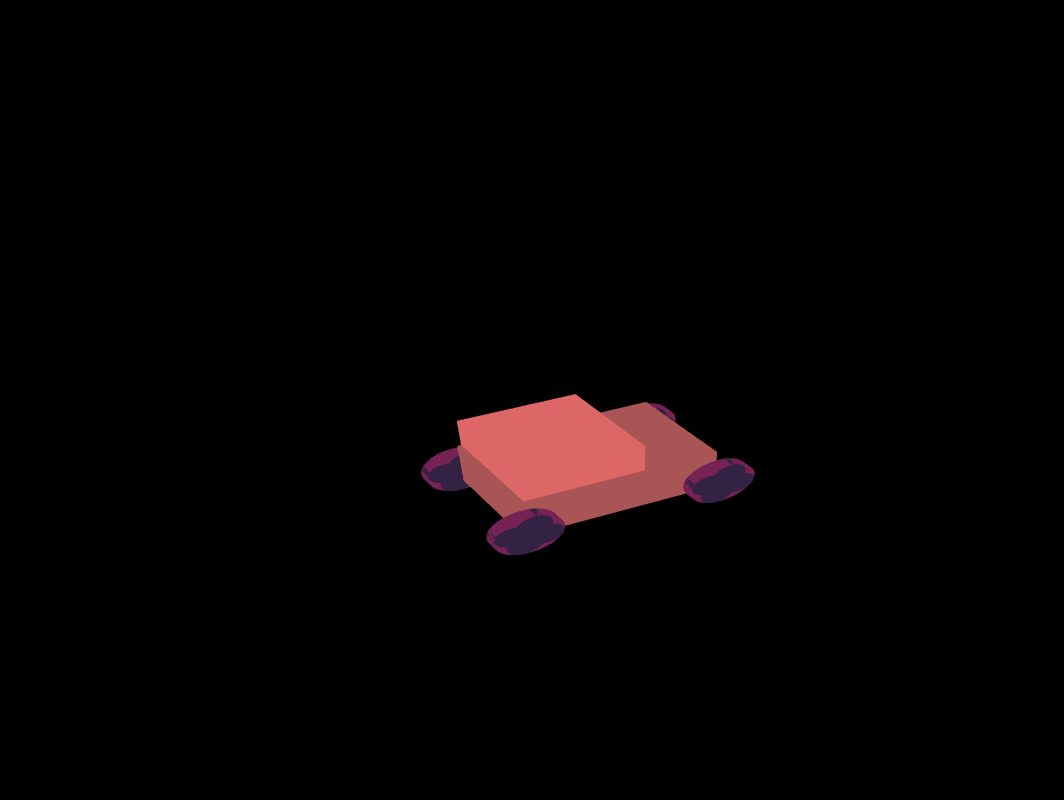
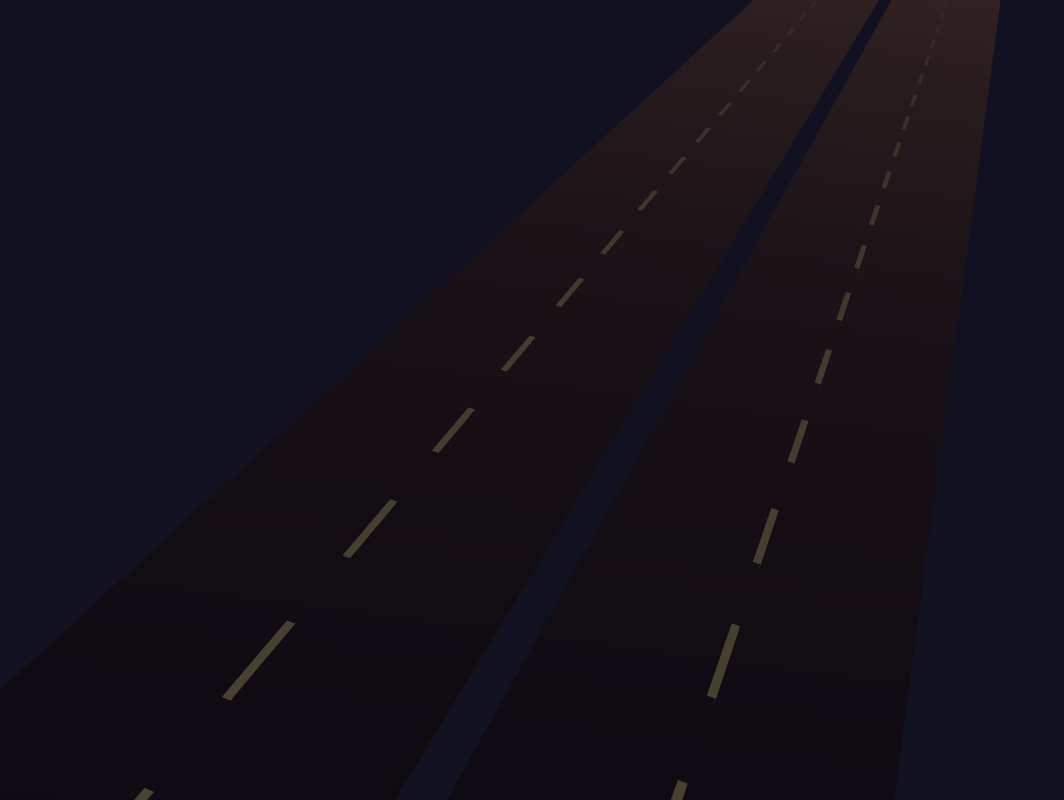
Before and after one commit to ManojBahuguna/car-three, a website built with Vite: page index.html in a window 1280 px wide. Shown: the whole page, without its empty margins (0-1064 px from the left). Built offline with nearby package versions, Linux system fonts and the light colour scheme; animation ran at ten frames a second.

Commit message:
setup roads, cars and lighting

```diff
--- a/index.html
+++ b/index.html
@@ -13,9 +13,11 @@
 
       html,
       body,
-      #app {
+      #app,
+      #app > canvas {
         width: 100%;
         height: 100%;
+        overflow: hidden;
       }
     </style>
   </head>
--- a/src/main.ts
+++ b/src/main.ts
@@ -1,26 +1,69 @@
 import { setup } from "./setup";
 import { createCar } from "./car";
+import { BoxGeometry, Mesh, MeshStandardMaterial } from "three";
 
-const [carToFront, moveForward] = createCar();
-carToFront.position.x = -15;
-carToFront.position.z = 60;
+const forwardRoadX = -25;
+const backwardRoadX = 20;
 
-const [carToRight, moveRight] = createCar(14,10,10);
-carToRight.rotation.set(0, -Math.PI / 3, 0);
-carToRight.position.z = 0;
+const [carForward1, moveCarF1] = createCar(22, 14, 10);
+carForward1.position.x = forwardRoadX - 8;
+carForward1.position.z = 300;
+
+const [carForward2, moveCarF2] = createCar(20, 13, 12);
+carForward2.position.x = forwardRoadX + 10;
+carForward2.position.z = 300;
+
+const [carBackward1, moveCarB1] = createCar(18, 10, 10);
+carBackward1.rotation.y = -Math.PI;
+carBackward1.position.x = backwardRoadX - 10;
+carBackward1.position.z = -400;
+
+const [carBackward2, moveCarB2] = createCar(21, 12, 12);
+carBackward2.rotation.y = -Math.PI;
+carBackward2.position.x = backwardRoadX + 10;
+carBackward2.position.z = -400;
 
 const { scene } = setup(() => {
-  moveForward(0.3);
-  moveRight(0.1);
-  // carToRight.position.x += 0.06;
-
-  // carToFront.position.z -= 1;
-
-  // if (carToFront.position.z < -1000) {
-  //   carToRight.position.x = 0;
-  //   carToFront.position.z = 0;
-  // }
+  moveCarF1(0.5, 600);
+  moveCarF2(0.8, 600);
+  moveCarB1(1.1, 600);
+  moveCarB2(0.6, 600);
 });
 
-scene.add(carToRight);
-scene.add(carToFront);
+scene.add(carForward1);
+scene.add(carForward2);
+scene.add(carBackward1);
+scene.add(carBackward2);
+
+// ROADS
+const forwardRoad = new Mesh(
+  new BoxGeometry(40, 2, 2000),
+  new MeshStandardMaterial({ color: 0x222 })
+);
+forwardRoad.position.y = -2;
+forwardRoad.position.x = forwardRoadX;
+
+const backwardRoad = new Mesh(
+  new BoxGeometry(40, 2, 2000),
+  new MeshStandardMaterial({ color: 0x222 })
+);
+backwardRoad.position.y = -2;
+backwardRoad.position.x = backwardRoadX;
+
+function getRoadLine(z: number) {
+  const line = new Mesh(
+    new BoxGeometry(1, 2.1, 10),
+    new MeshStandardMaterial({ color: 0xffffaa })
+  );
+  line.position.z = z;
+  return line;
+}
+
+// lines on road
+for (let i = 50; i > -50; i--) {
+  forwardRoad.add(getRoadLine(i * 20));
+  backwardRoad.add(getRoadLine(i * 20));
+}
+
+scene.add(forwardRoad);
+scene.add(backwardRoad);
--- a/src/setup.ts
+++ b/src/setup.ts
@@ -1,17 +1,25 @@
-import * as THREE from "three";
+import {
+  AmbientLight,
+  Color,
+  DirectionalLight,
+  Fog,
+  PerspectiveCamera,
+  Scene,
+  WebGLRenderer,
+} from "three";
 
 export function setup(render: (args: ReturnType<typeof setup>) => void) {
   const container = document.querySelector<HTMLDivElement>("#app")!;
 
   // Setup renderer and add to DOM
-  const renderer = new THREE.WebGLRenderer({ antialias: true });
+  const renderer = new WebGLRenderer({ antialias: true });
   container.appendChild(renderer.domElement);
 
   // Setup Camera
-  const camera = new THREE.PerspectiveCamera();
-  camera.position.set(10, 64, 60);
-  camera.rotation.set(-0.7, 0, 0);
-  // camera.position.set(0, 0, 16);
+  const camera = new PerspectiveCamera();
+  camera.position.set(20, 80, 200);
+  camera.rotation.set(-0.7, 0.2, 0.3);
+  // camera.position.set(-20, 0, 100);
 
   // Setup size
   function resize() {
@@ -21,12 +29,34 @@ export function setup(render: (args: ReturnType<typeof setup>) => void) {
 
     renderer.setSize(width, height);
     camera.aspect = aspect;
+    camera.updateProjectionMatrix();
   }
   resize();
   new ResizeObserver(resize).observe(container);
 
   // Setup scene
-  const scene = new THREE.Scene();
+  const scene = new Scene();
+  scene.background = new Color(0x111122);
+  scene.fog = new Fog(0x332222, -100, 400);
+
+  // Directional light
+  const directionalLight = new DirectionalLight(0xffffff, 0.2);
+  scene.add(directionalLight);
+
+  const ambientLight = new AmbientLight(0xffffff, 0.2);
+  scene.add(ambientLight);
+
+  const cameraEffectSpeed = 0.5;
+  const minCamY = 10;
+  const maxCamPos = 20;
+  let xSpeed = -0.02 * cameraEffectSpeed;
+  let ySpeed = 0.01 * cameraEffectSpeed;
+  let zSpeed = 0.05 * cameraEffectSpeed;
+
+  const minRotationX = -0.1;
+  const maxRotation = 0.4;
+  let rotateXSpeed = 0.0001 * cameraEffectSpeed;
+  let rotateYSpeed = -0.0002 * cameraEffectSpeed;
 
   // Start animation
   function animate() {
@@ -34,6 +64,39 @@ export function setup(render: (args: ReturnType<typeof setup>) => void) {
 
     render({ renderer, scene, camera });
 
+    // camera movement effect
+    scene.position.x += xSpeed;
+    scene.position.y += ySpeed;
+    scene.position.z += zSpeed;
+
+    if (scene.position.x > maxCamPos || scene.position.x < -maxCamPos) {
+      xSpeed = -xSpeed;
+    }
+    if (
+      (ySpeed > 0 && scene.position.y > maxCamPos) ||
+      (ySpeed < 0 && scene.position.y < minCamY)
+    ) {
+      ySpeed = -ySpeed;
+    }
+    if (scene.position.z > maxCamPos || scene.position.z < -maxCamPos) {
+      zSpeed = -zSpeed;
+    }
+
+    // camera rotation effect
+
+    scene.rotation.x += rotateXSpeed;
+    scene.rotation.y += rotateYSpeed;
+
+    if (
+      (rotateXSpeed > 0 && scene.rotation.x > maxRotation) ||
+      (rotateXSpeed < 0 && scene.rotation.x < minRotationX)
+    ) {
+      rotateXSpeed = -rotateXSpeed;
+    }
+    if (scene.rotation.y > maxRotation || scene.rotation.y < -maxRotation) {
+      rotateYSpeed = -rotateYSpeed;
+    }
+
     renderer.render(scene, camera);
   }
   animate();
```
